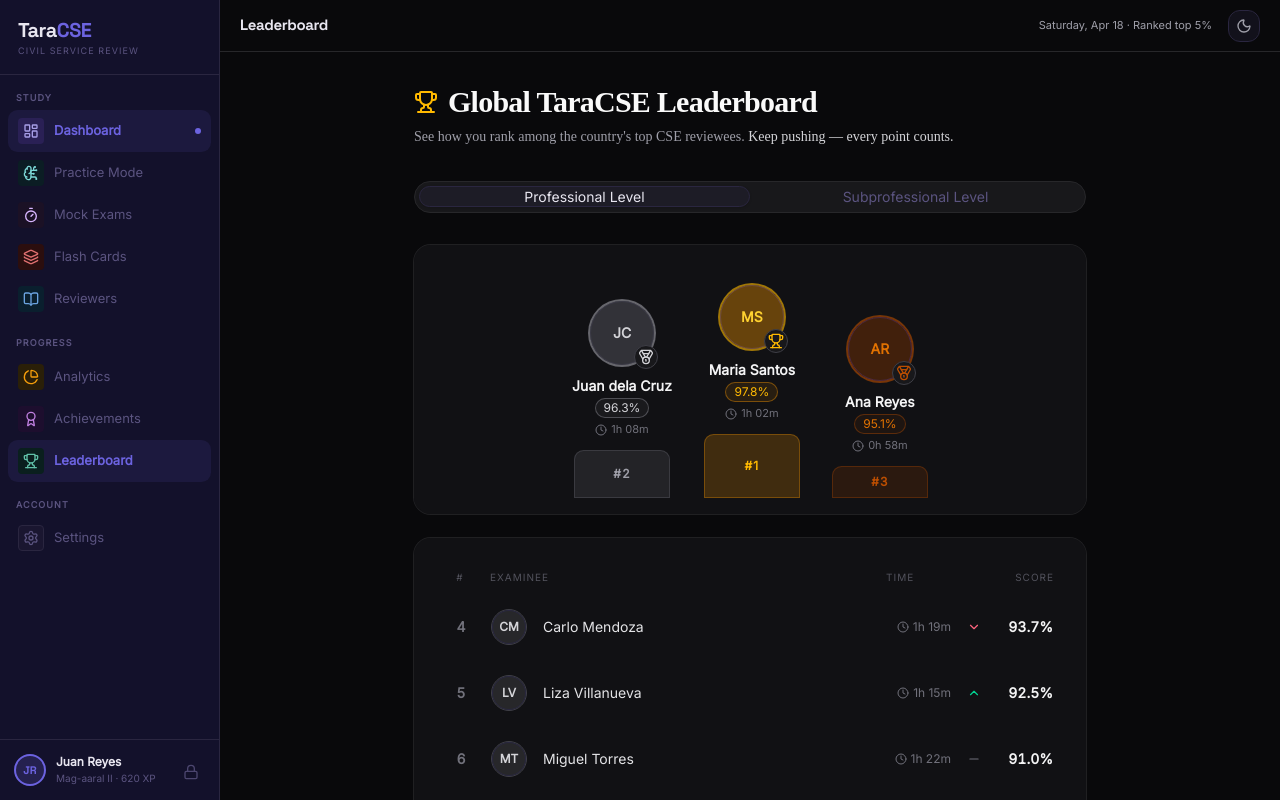
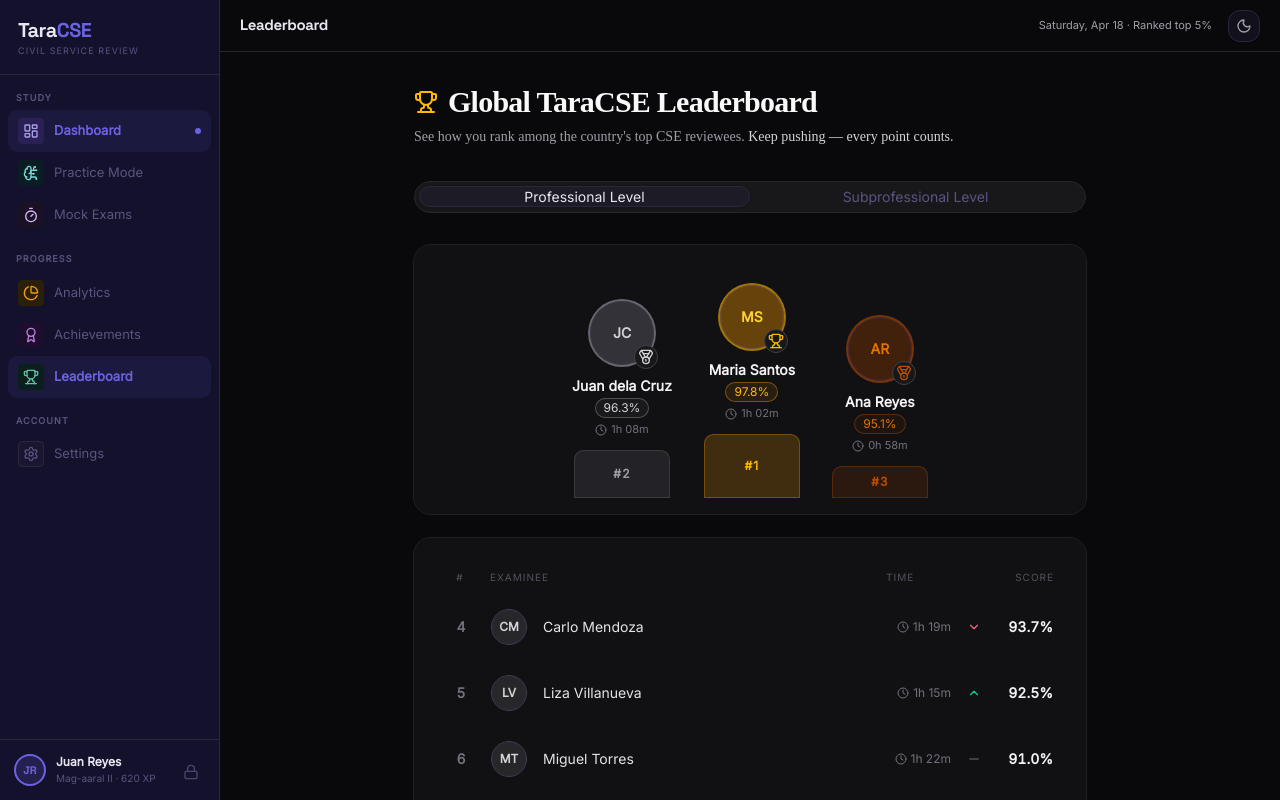
Before and after one commit to jsnaur/TaraCSE, a Next.js app: page /dashboard/leaderboard in a window 1280 px wide. Built offline with nearby package versions, Linux system fonts and the light colour scheme.

Commit message:
dashboard update

```diff
--- a/components/sidebar.tsx
+++ b/components/sidebar.tsx
@@ -7,8 +7,6 @@ import {
   LayoutDashboard,
   BrainCircuit,
   Timer,
-  Layers,
-  BookOpen,
   PieChart,
   Award,
   Trophy,
@@ -38,18 +36,6 @@ export function Sidebar({ className = "" }: { className?: string }) {
       label: "Mock Exams",
       icon: Timer,
       iconBg: "bg-[#1B1125] text-[#D9B7FF]",
-    },
-    {
-      href: "#",
-      label: "Flash Cards",
-      icon: Layers,
-      iconBg: "bg-[var(--spark-wrong-bg)] text-[var(--spark-wrong-text)]",
-    },
-    {
-      href: "#",
-      label: "Reviewers",
-      icon: BookOpen,
-      iconBg: "bg-[#0A1F2E] text-[#6BA3E0]",
     },
   ];
 
@@ -100,7 +86,6 @@ export function Sidebar({ className = "" }: { className?: string }) {
           Progress
         </div>
 
-        {/* UPDATE HERE: Changed Analytics href to /dashboard/analytics */}
         <Link href="/dashboard/analytics" className={getNavClasses(isActive("/dashboard/analytics"))}>
           <div className="w-6.5 h-6.5 rounded flex items-center justify-center shrink-0 bg-[#2A1F08] text-accent">
             <PieChart className="w-4 h-4" />
```
